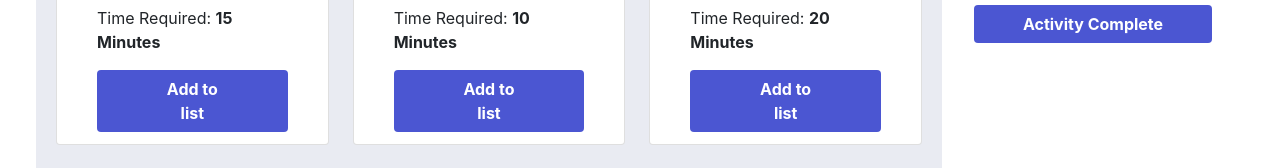
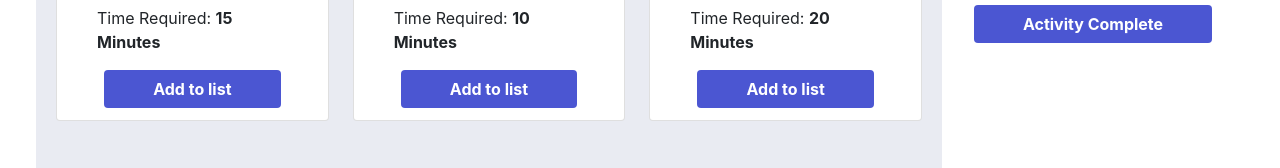
Before and after one commit to marufurs4294/lion_fitness_club, a React (Create React App) app: page / in a window 1280 px wide. Shown: the part 611-779 px from the top of the page. Built offline with nearby package versions, Linux system fonts and the light colour scheme.

Commit message:
button witdth changes

```diff
--- a/src/components/Card/Card.css
+++ b/src/components/Card/Card.css
@@ -1,7 +1,7 @@
 .add-btn{
     background-color: #4B56D2;
     color: #fff;
-    padding: 6px 58px ;
+    padding: 6px 48px ;
     transition: .3s;
 }
 .add-btn:hover{
```
